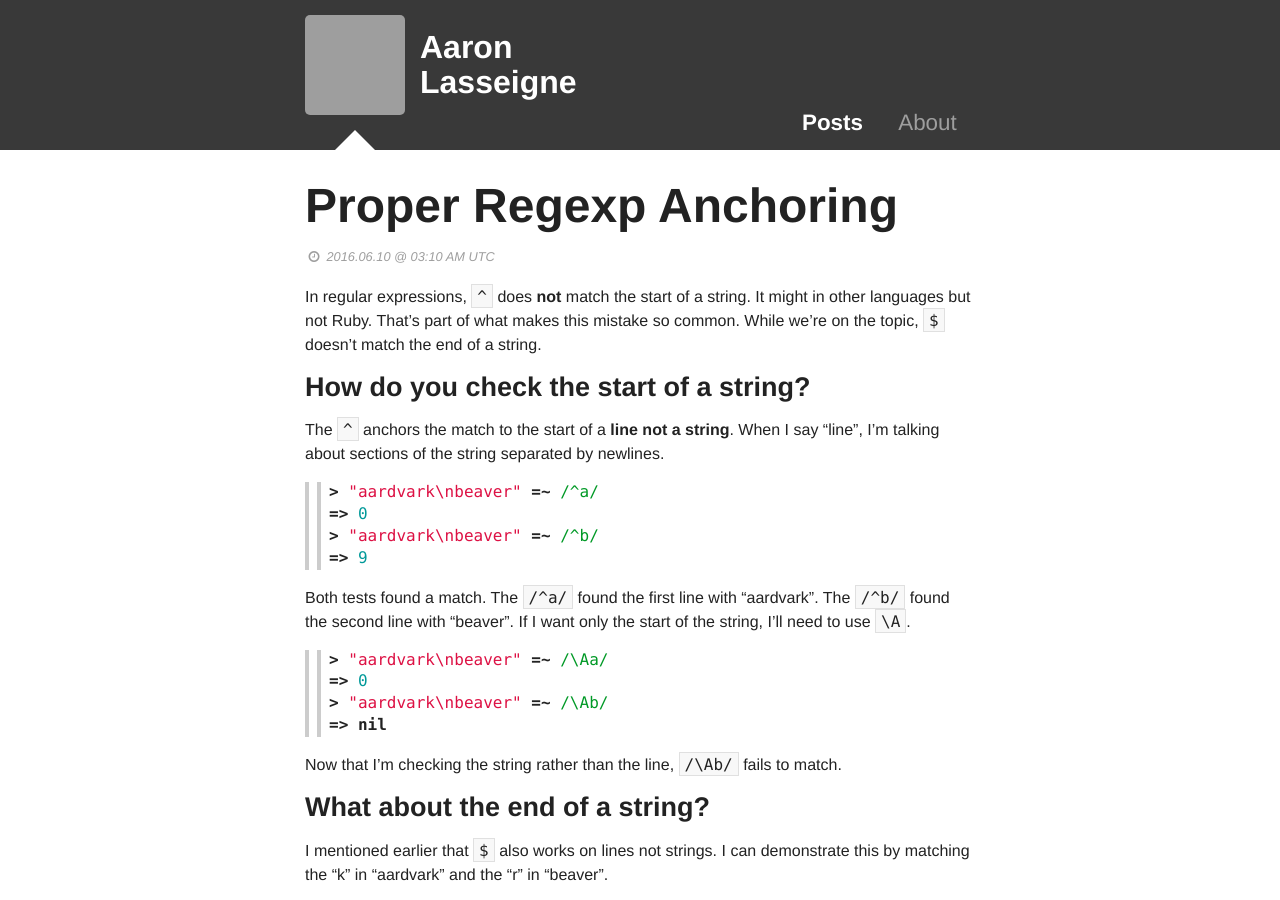
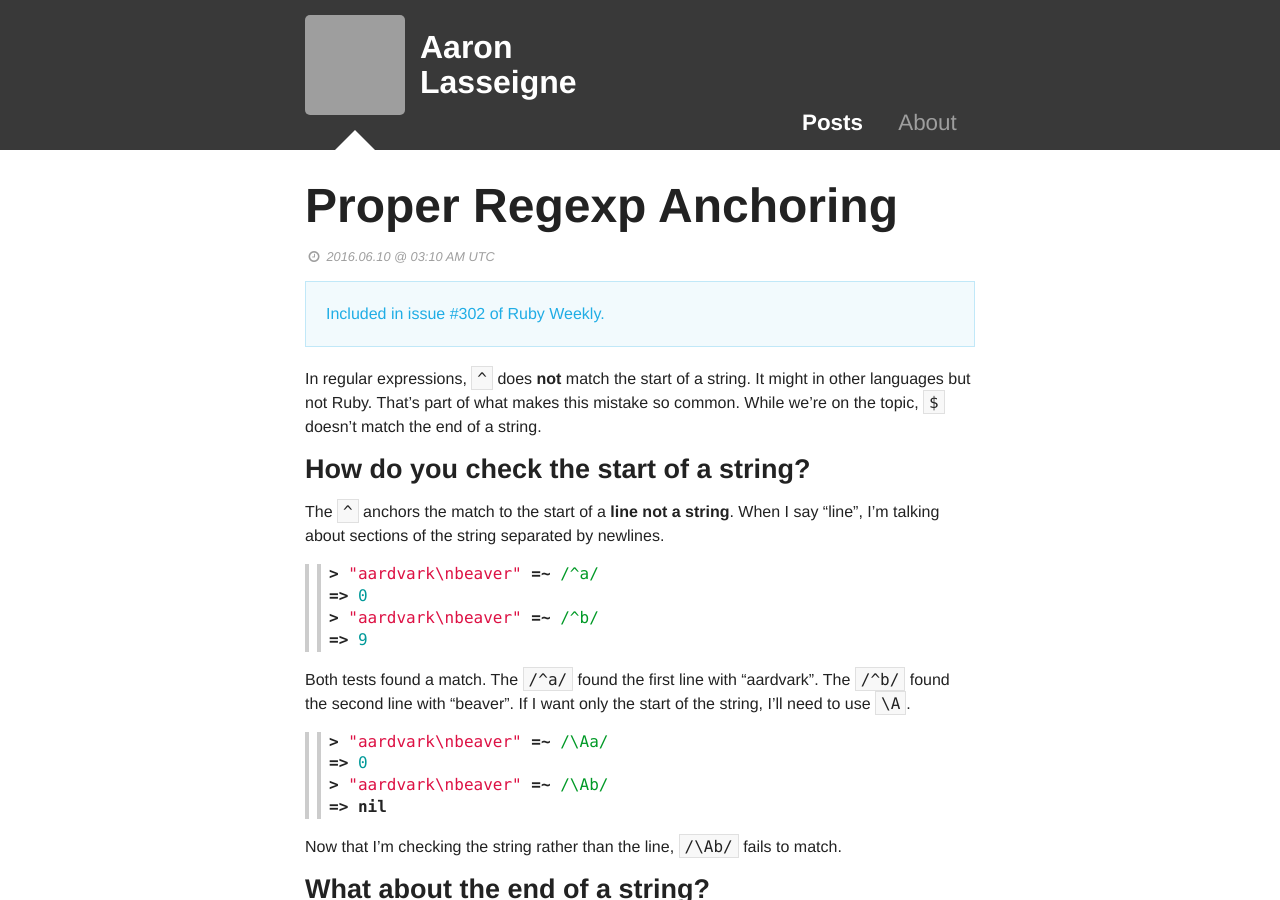
Before and after one commit to AaronLasseigne/aaronlasseigne.github.com, a Jekyll site: the page built from _posts/2016-06-10-proper-regexp-anchoring.md, in a window 1280 px wide and 900 px high. Built offline with Jekyll 4.4.1, drawn with Linux system fonts in a browser that asks for light colours; grey boxes are pictures that could not be loaded.

Commit message:
add note about inclusion in Ruby weekly

```diff
--- a/_posts/2016-06-10-proper-regexp-anchoring.md
+++ b/_posts/2016-06-10-proper-regexp-anchoring.md
@@ -1,7 +1,12 @@
 ---
 title: "Proper Regexp Anchoring"
 date: 2016-06-10 03:10 UTC
+description: In regular expressions, ^ does not match the start of a string. It might in other languages but not Ruby. That’s part of what makes this mistake so common. While we’re on the topic, $ doesn’t match...
 ---
+
+<div class="panel callout">
+  <a href="http://rubyweekly.com/issues/302">Included in issue #302 of Ruby Weekly.</a>
+</div>
 
 In regular expressions, `^` does **not** match the start of a string.
 It might in other languages but not Ruby.
```
